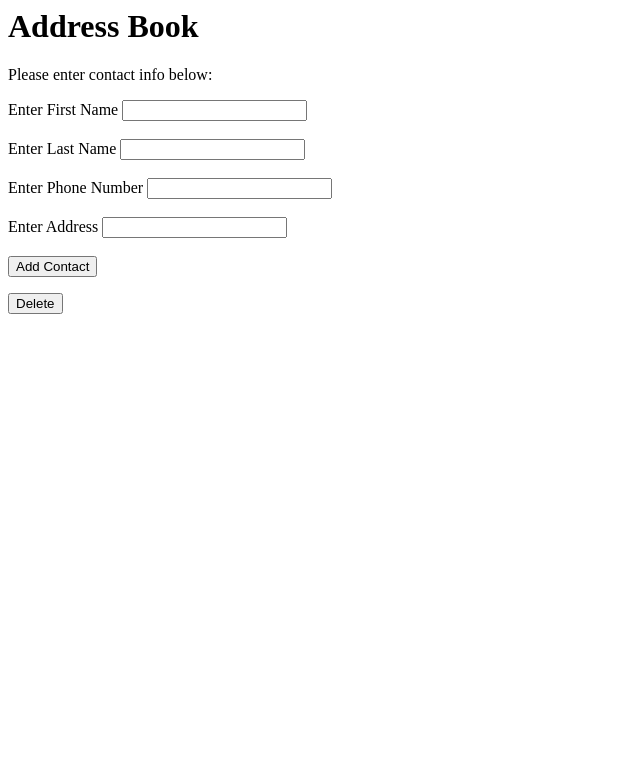
After one commit to kerrbrittany9/directorio, a PHP site: template views/contact_form.html.twig in a window 1280 px wide. The commit adds this page. Shown: the top 783 px of the page, without its empty margins (0-640 px from the left). Run offline with PHP 8.4, Linux system fonts and the light colour scheme; the template is opened without the code that fills it, so the values that code supplies are empty; some libraries are stand-ins or nearby versions.

Commit message:
add contacts and delete methods

```diff
--- /dev/null
+++ b/views/contact_form.html.twig
@@ -0,0 +1,32 @@
+<html>
+<head>
+    <title>Address Book</title>
+</head>
+<body>
+    <h1>Address Book</h1>
+    <p>Please enter contact info below:</p>
+
+    <form action='/create_contact' method='post'>
+        <div class='form-group'>
+            <label for='first_name'>Enter First Name</label>
+            <input name='first_name' class='form-control' type='text'>
+        </div><br>
+        <div class='form-group'>
+            <label for='last_name'>Enter Last Name</label>
+            <input name='last_name' class='form-control' type='text'>
+        </div><br>
+        <div class='form-group'>
+            <label for='phone'>Enter Phone Number</label>
+            <input name='phone' class='form-control' type='text'>
+        </div><br>
+        <div class='form-group'>
+            <label for='address'>Enter Address</label>
+            <input name='address' class='form-control' type='text'>
+        </div><br>
+        <button type='submit' class='btn'>Add Contact</button>
+    </form>
+    <form action='/delete_contacts'>
+        <button type='submit' class='btn'>Delete</button>
+    </form>
+</body>
+</html>
```
Also changed, not shown: app/app.php (+16 -5 lines), src/contact.php (+18 -4 lines), views/create_contact.html.twig (added, +20 -0 lines), views/delete_contacts.html.twig (added, +9 -0 lines).
